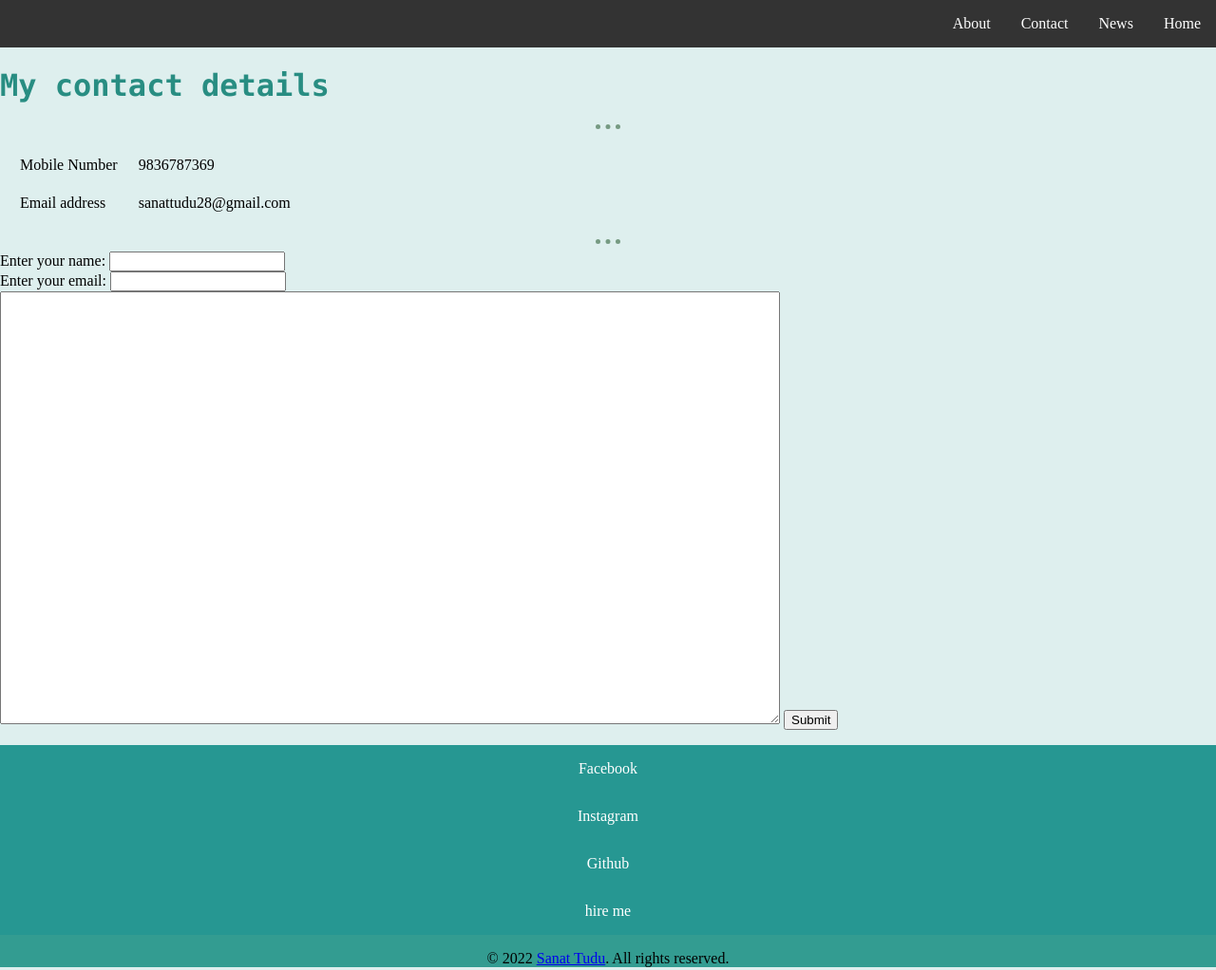
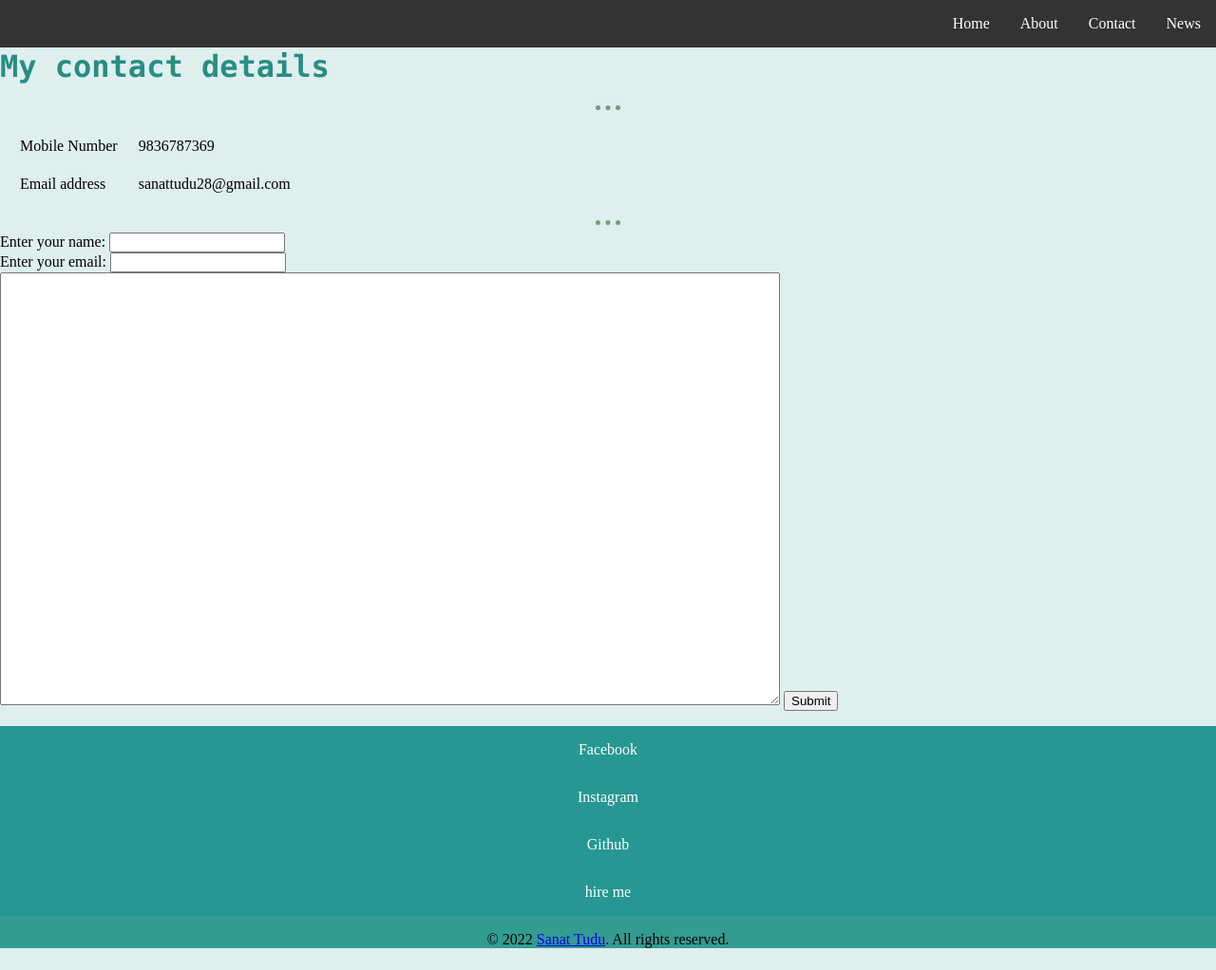
Before and after one commit to SANAT-01/cv, a plain HTML site: page contact.html in a window 1280 px wide. Shown: the whole page at 95% size. Drawn offline with Linux system fonts and the light colour scheme.

Commit message:
added some graphics

```diff
--- a/contact.html
+++ b/contact.html
@@ -9,14 +9,16 @@
   </head>
 
   <body>
-	<div class="myDiv0">
+	<div class="nav_div">
 		<ul class = "nav_menu">
-			<li class ="nav" ><a href="index.html">Home</a></li>
 			<li class ="nav"><a href="#news">News</a></li>
 			<li class ="nav"><a href="contact.html">Contact</a></li>
 			<li class ="nav"><a href="#about">About</a></li>
+			<li class ="nav" ><a href="index.html">Home</a></li>
 		  </ul>
 	</div>
+
+	<div class="detail_div">
 		<h1>My contact details</h1>
 		<hr>
 		<table class="main" cellspacing="20">
@@ -31,7 +33,10 @@
 				</tr>
 			</tbody>
 		</table>
+	</div>
+
 	<hr>
+	<div>
 		<form action="index.html" method="get" class="form-example">
 			<div class="form-example">
 			  <label for="name">Enter your name: </label>
@@ -46,7 +51,7 @@
 				<input type="submit" value="Submit">
 			</div>
 		</form>
-
+	</div>
 	<footer>
 		<div class="container">
 			<div class="row">
@@ -66,5 +71,6 @@
 			</div>
 		</div>
 	</footer>
+
 </body>
 </html>
```
Lines whose indentation alone changed are shown as unchanged.
